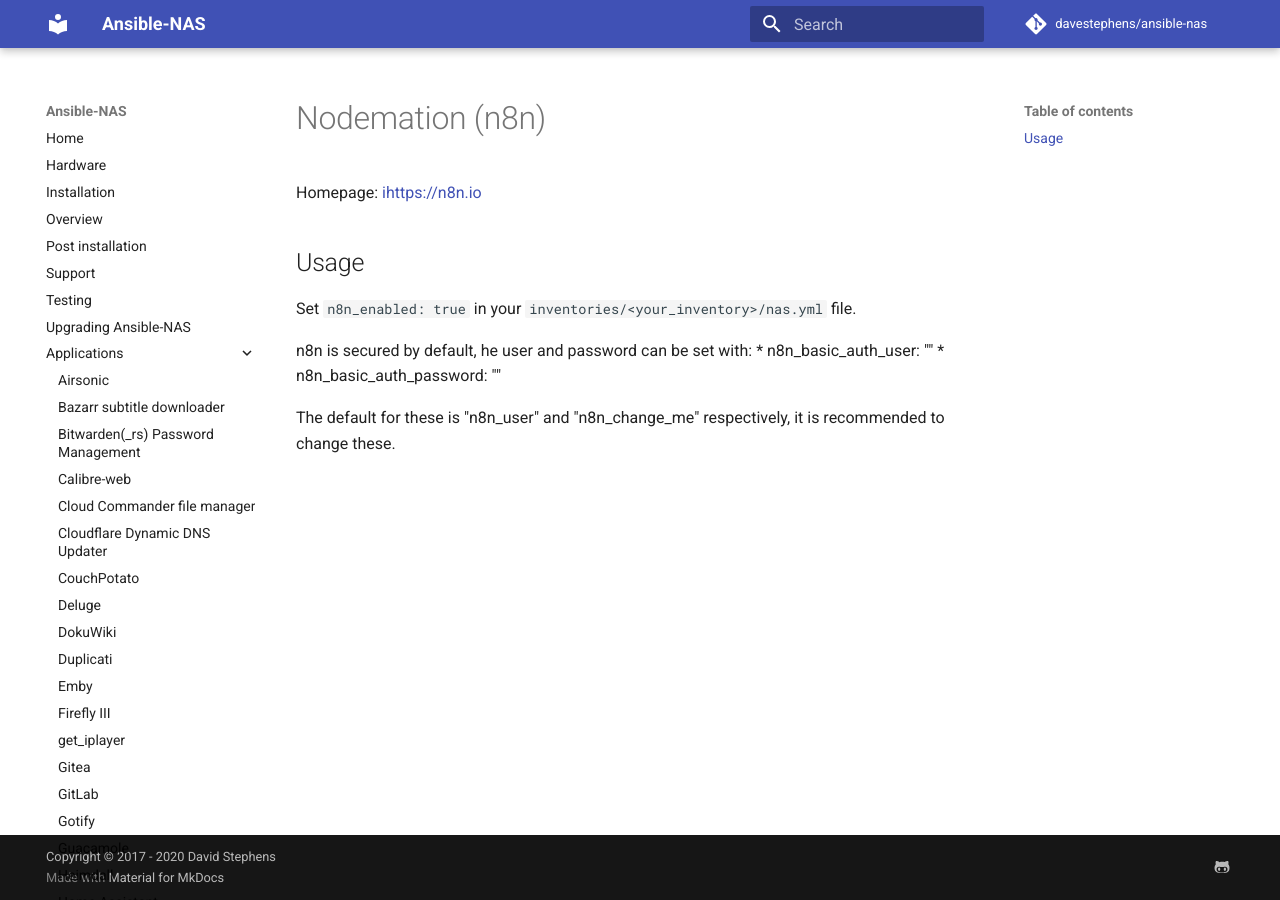
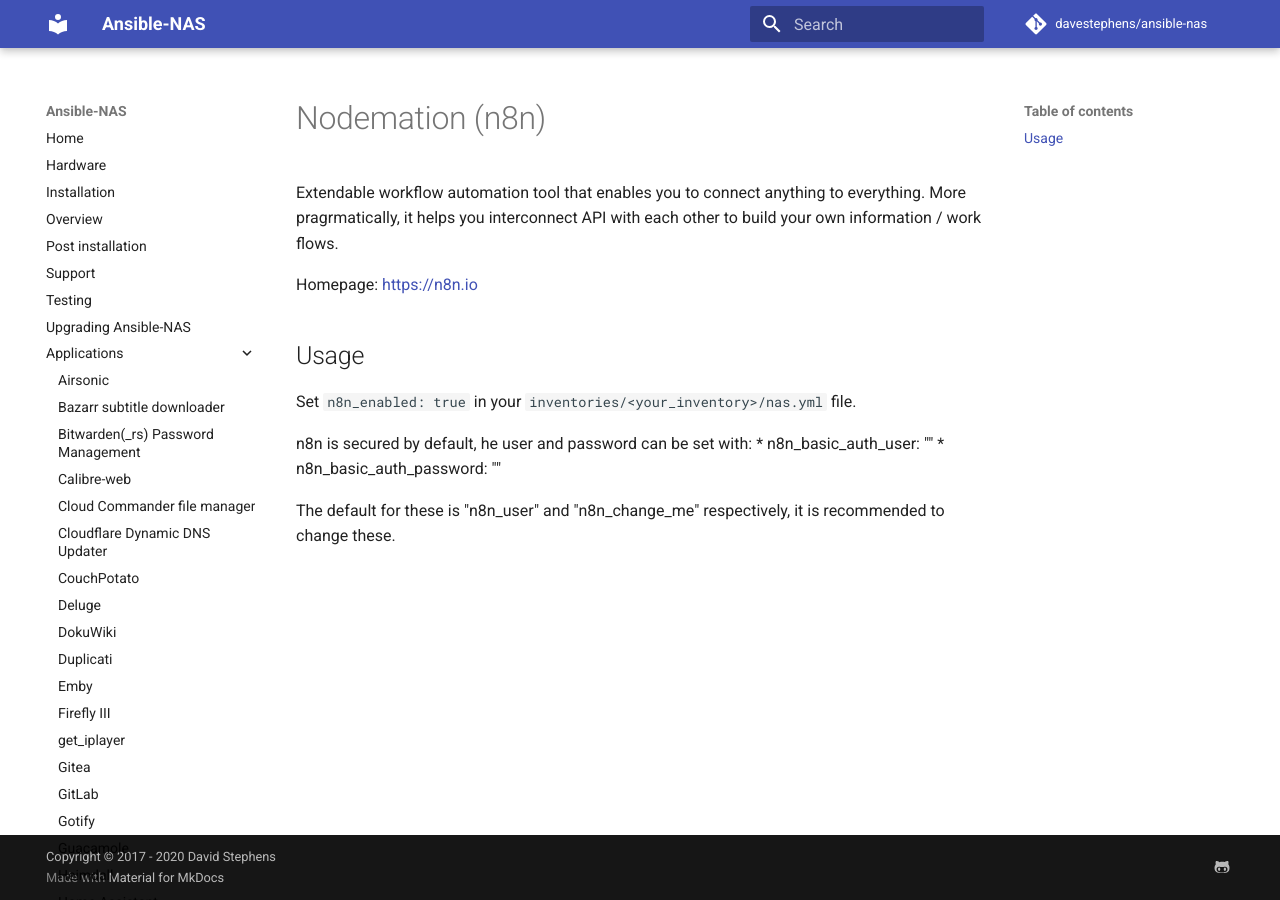
Before and after one commit to davestephens/ansible-nas, an MkDocs documentation site: the page built from docs/applications/n8n.md, in a window 1280 px wide. Built offline with MkDocs 1.6.1 and Material for MkDocs 9.7.7, drawn with Linux system fonts in a browser that asks for light colours; comment, search, counter and statistics services are not loaded.

Commit message:
Update n8n.md
Saw a typo, went to correct it, decided i should also learn what n8n is given the page didn't say, here's the result of these two things :)

```diff
--- a/docs/applications/n8n.md
+++ b/docs/applications/n8n.md
@@ -1,6 +1,8 @@
 # Nodemation (n8n)
 
-Homepage: [ihttps://n8n.io](https://n8n.io)
+Extendable workflow automation tool that enables you to connect anything to everything. More pragrmatically, it helps you interconnect API with each other to build your own information / work flows.
+
+Homepage: [https://n8n.io](https://n8n.io)
 
 
 ## Usage
```
